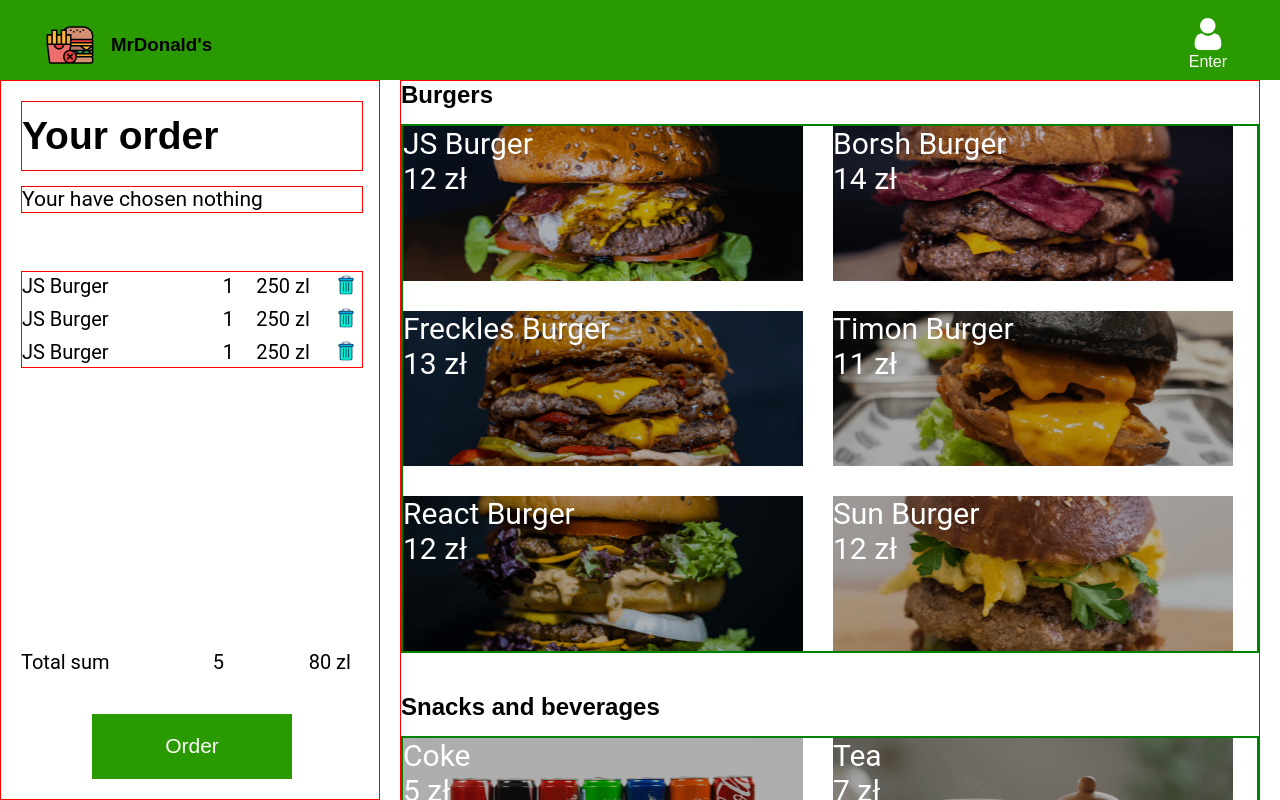
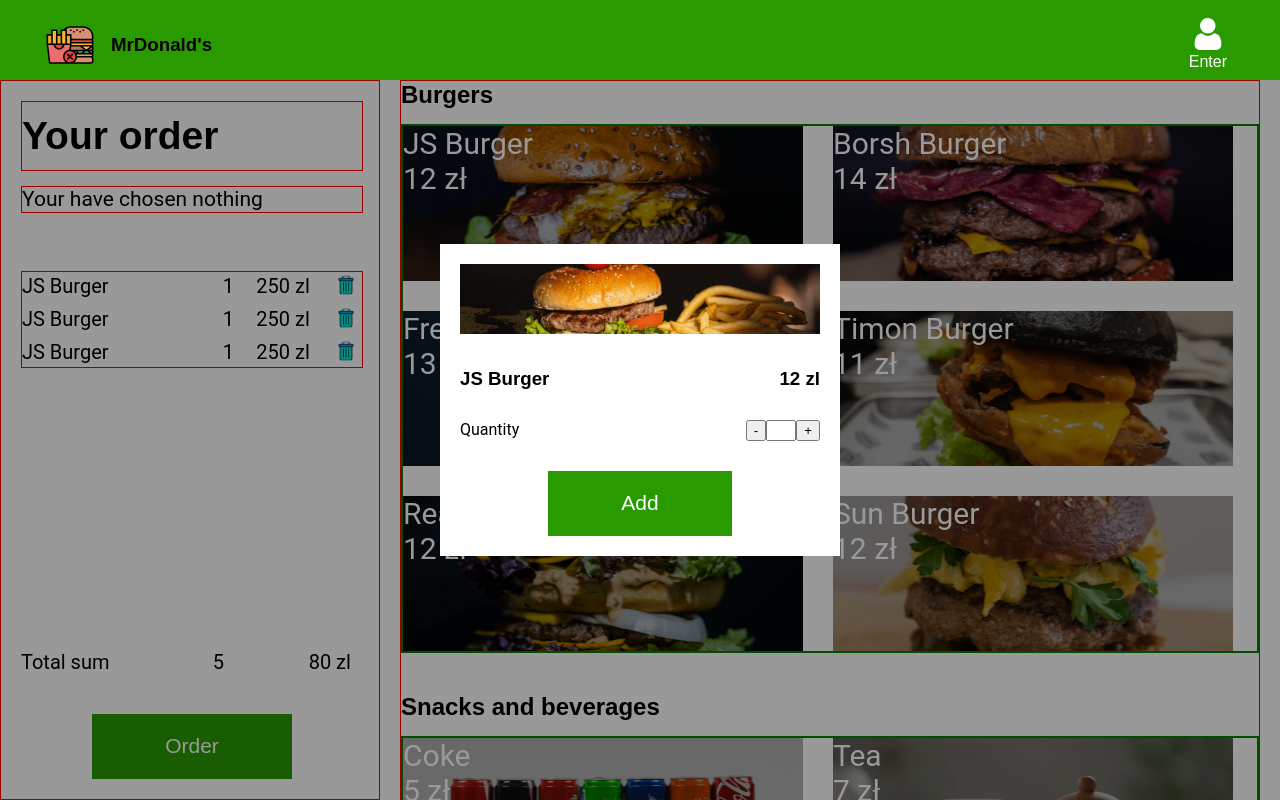
Before and after one commit to andrus92/mrdonalds, a React (Create React App) app: page / in a window 1280 px wide. Shown: the top 800 px of the page. Built offline with nearby package versions, Linux system fonts and the light colour scheme; the HTML template or start-up script is replaced by a standard one.

Commit message:
Created Modal window component

```diff
--- a/src/App.css
+++ b/src/App.css
@@ -34,7 +34,23 @@ ul, ol {
 a {
     text-decoration: none;
     transition: all 0.3s;
-    /* color: $main-color; */
+}
+
+/* Chrome, Safari, Edge, Opera */
+input::-webkit-outer-spin-button,
+input::-webkit-inner-spin-button {
+  -webkit-appearance: none;
+  margin: 0;
+}
+
+/* Firefox */
+input[type=number] {
+  -moz-appearance: textfield;
+}
+
+img {
+    width: 100%;
+    height: auto;
 }
 
 button {
@@ -136,7 +152,7 @@ button {
     background-position: center;
     background-size: cover;
 
-    z-index: 20;
+    z-index: 1;
 }
 
 .menu__list-item:before {
@@ -235,7 +251,8 @@ button {
     line-height: 1.15;
 }
 
-.order__btn {
+/* .order__btn { */
+.btn {
     display: block;
     margin: 0 auto;
     color: #fff;
@@ -245,3 +262,35 @@ button {
     font-size: 21px;
     line-height: 1.19;
 }
+
+.modal {
+    position: fixed;
+    top: 0;
+    left: 0;
+    right: 0;
+    bottom: 0;
+    background-color: rgba(0,0,0,0.4);
+    display: flex;
+    justify-content: center;
+    align-items: center;
+    z-index: 30;
+}
+
+.modal__block {
+    padding: 20px;
+    background-color: #fff;
+    width: 400px;
+    display: grid;
+    gap: 30px;
+}
+
+.modal__title,
+.modal__number {
+    display: flex;
+    justify-content: space-between;
+}
+
+.modal__input {
+    width: 30px;
+    text-align: center;
+}
--- a/src/App.js
+++ b/src/App.js
@@ -2,12 +2,14 @@ import React from 'react';
 import './App.css';
 import { Header } from './Components/Header';
 import { Main } from './Components/Main';
+import { Modal } from './Components/Modal';
 
 function App() {
   return (
     <div className='wrapper'>
       <Header />
       <Main />
+      <Modal />
     </div>
 
   );
--- /dev/null
+++ b/src/Components/Modal.js
@@ -0,0 +1,28 @@
+import React from "react";
+import bannerImg from "../image/banner.png";
+
+export const Modal = () => {
+    return (
+        <div className="modal">
+            <div className="modal__block">
+                <div className="modal__banner">
+                    <img src={bannerImg} alt="banner"></img>
+                </div>
+                <div className="modal__title">
+                    <h3>JS Burger</h3>
+                    <h3>12 zl</h3>
+                </div>
+                <div className="modal__number">
+                    <span>Quantity</span>
+                    <div>
+                        <button>-</button>
+                        <input className="modal__input" type="number"></input>
+                        <button>+</button>
+                    </div>
+                </div>
+                <button className="btn">Add</button>
+            </div>
+        </div>
+
+    )
+}
--- a/src/Components/Order.js
+++ b/src/Components/Order.js
@@ -12,7 +12,7 @@ export const Order = () => {
             </div>
             <div>
                 <OrderTotal />
-                <button className="order__btn">Order</button>
+                <button className="order__btn btn">Order</button>
             </div>
         </section>
 
```
